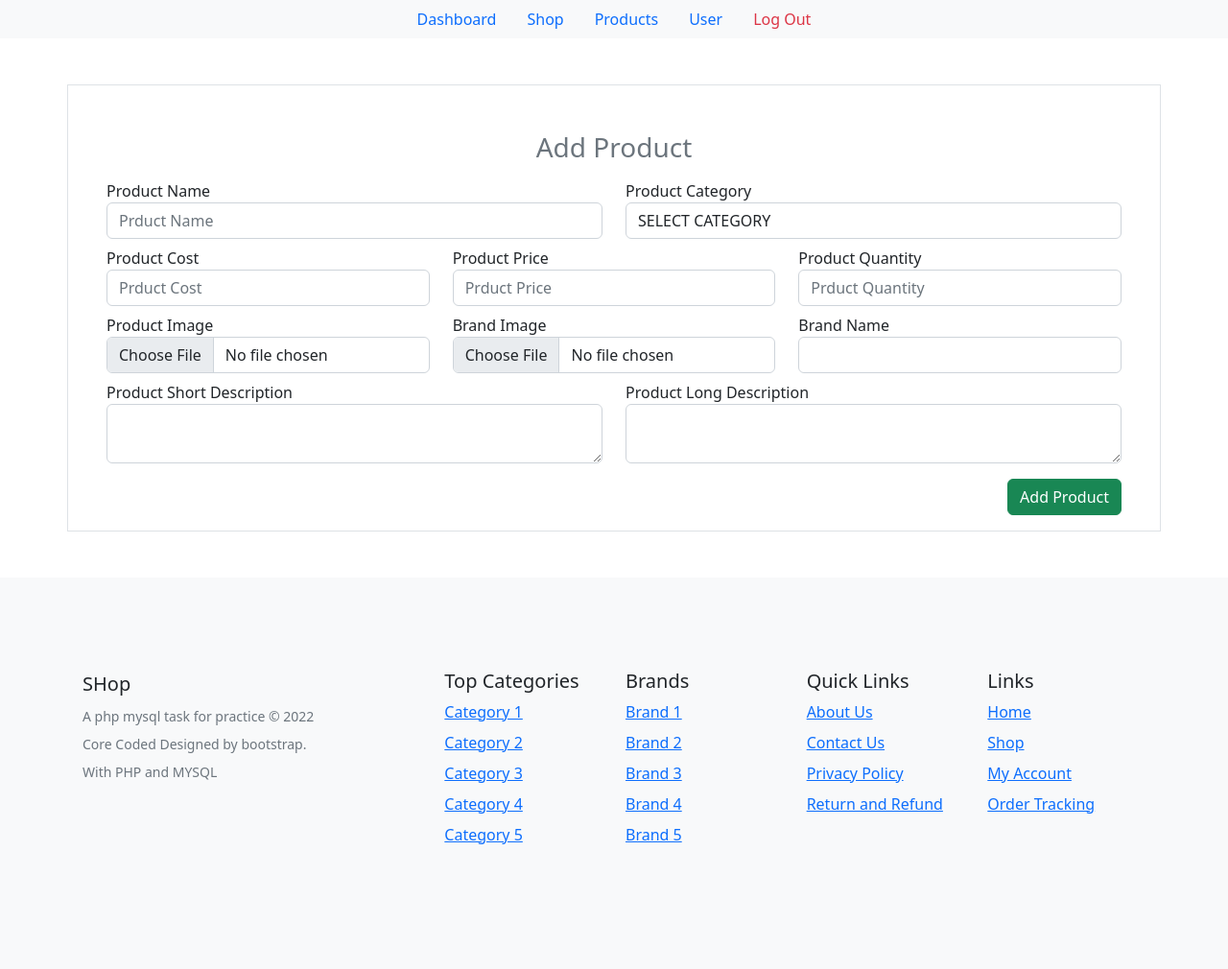
After one commit to saurabhcedcoss/php_mysql_project_shop, a PHP site: page /View/admin/product.php in a window 1280 px wide. The commit adds this page. Shown: the whole page at 96% size. Run offline with PHP 8.4, Linux system fonts and the light colour scheme; data that the repository does not hold is empty.

Commit message:
designing ready

```diff
--- /dev/null
+++ b/src/Controller/admin/dashboard.php
@@ -0,0 +1,4 @@
+<?php
+include "../../config/config.php";
+include "details.php";
+?>
--- /dev/null
+++ b/src/Controller/admin/product.php
@@ -0,0 +1,63 @@
+<?php
+include "../../config/config.php";
+?>
+<form action="" method="POST" id="prForm" enctype="multipart/form-data">
+    <div class="row mt-5 mb-2">
+        <div class="col text-center"><h3 class="text-muted">Add Product</h3></div>
+    </div>
+    <div class="row ms-3 me-3 mb-2">
+        <div class="col">
+            <label for="prName">Product Name</label>
+            <input type="text" class="form-control" name="prName" id="prName" placeholder="Prduct Name">
+        </div>
+        <div class="col">
+            <label for="prCategory">Product Category</label>
+            <select class="form-control" id="prCategory" name="prCategory">
+                <option value="">SELECT CATEGORY</option>
+            </select>
+        </div>
+    </div>
+    <div class="row ms-3 me-3 mb-2">
+        <div class="col">
+            <label for="prCost">Product Cost</label>
+            <input type="number" class="form-control" name="prCost" id="prCost" placeholder="Prduct Cost">
+        </div>
+        <div class="col">
+            <label for="prPrice">Product Price</label>
+            <input type="number" class="form-control" name="prPrice" id="prPrice" placeholder="Prduct Price">
+        </div>
+        <div class="col">
+            <label for="prQuantity">Product Quantity</label>
+            <input type="number" class="form-control" name="prQuantity" id="prQuantity" placeholder="Prduct Quantity">
+        </div>
+    </div>
+    <div class="row ms-3 me-3 mb-2">
+        <div class="col">
+            <label for="prImage">Product Image</label>
+            <input type="file" class="form-control" name="prImage" id="prImage">
+        </div>
+        <div class="col">
+            <label for="brImage">Brand Image</label>
+            <input type="file" class="form-control" name="brImage" id="brImage">
+        </div>
+        <div class="col">
+            <label for="brName">Brand Name</label>
+            <input type="text" class="form-control" name="brName" id="brName">
+        </div>
+    </div>
+    <div class="row ms-3 me-3 mb-2">
+        <div class="col">
+            <label for="prSdescription">Product Short Description</label>
+            <textarea class="form-control" name="prSdescription" id="prSdescription"></textarea>
+        </div>
+        <div class="col">
+            <label for="prLdescription">Product Long Description</label>
+            <textarea class="form-control" name="prLdescription" id="prLdescription"></textarea>
+        </div>
+    </div>
+    <div class="row mb-3 mt-3 me-3">
+        <div class="col text-end">
+            <button class="btn btn-md btn-success">Add Product</button>
+        </div>
+    </div>
+</form>
--- /dev/null
+++ b/src/View/admin/product.php
@@ -0,0 +1,39 @@
+<!DOCTYPE html>
+<html lang="en">
+
+<head>
+    <meta charset="UTF-8">
+    <meta http-equiv="X-UA-Compatible" content="IE=edge">
+    <meta name="viewport" content="width=device-width, initial-scale=1.0">
+    <title>SHOP</title>
+    <!-- bootstrap cdn -->
+    <link href="https://cdn.jsdelivr.net/npm/bootstrap@5.2.2/dist/css/bootstrap.min.css" rel="stylesheet">
+    <script src="https://cdn.jsdelivr.net/npm/bootstrap@5.2.2/dist/js/bootstrap.bundle.min.js"></script>
+    <!-- jquery cdn -->
+    <script src="https://ajax.googleapis.com/ajax/libs/jquery/3.6.0/jquery.min.js"></script>
+    <!-- bootstrap icons -->
+    <!-- CSS only -->
+    <link rel="stylesheet" href="https://cdn.jsdelivr.net/npm/bootstrap-icons@1.10.2/font/bootstrap-icons.css">
+    <!-- JavaScript Bundle with Popper -->
+</head>
+
+<body>
+    <!-- navigation section -->
+    <div class="container-fluid navbar-light bg-light">
+        <div class="container">
+            <?php include "../../inc/admin/menu.php"; ?>
+        </div>
+
+    </div>
+    <!-- dashboard -->
+    <div class="container border mt-5">
+<?php include "../../Controller/admin/product.php" ?>
+    </div>
+    <!-- brand area -->
+    <div class="container mt-3">
+    </div>
+    <!-- footer section -->
+    <?php include "../../inc/footer.php"; ?>
+</body>
+
+</html>
--- a/src/config/config.php
+++ b/src/config/config.php
@@ -1,20 +1,41 @@
-<!-- shop table -->
+<!-- shop table
 CREATE TABLE `shop_db`.`shop_data` ( `shop_id` INT(50) NOT NULL AUTO_INCREMENT , `shop_name` VARCHAR(200) NOT NULL , `shop_contact` VARCHAR(200) NOT NULL , `shop_email` VARCHAR(200) NOT NULL , `shop_address` VARCHAR(200) NOT NULL , `owner_name` VARCHAR(200) NOT NULL , `owner_email` VARCHAR(200) NOT NULL , `owner_contact` VARCHAR(200) NOT NULL , PRIMARY KEY (`shop_id`)) ENGINE = InnoDB;
-<!-- user table -->
+ user table
 CREATE TABLE `shop_db`.`user_data` ( `user_id` INT(50) NOT NULL AUTO_INCREMENT , `user_name` VARCHAR(200) NOT NULL , `user_contact` VARCHAR(200) NOT NULL , `user_email` VARCHAR(200) NOT NULL , `user_image` VARCHAR(200) NOT NULL , PRIMARY KEY (`user_id`)) ENGINE = InnoDB;
-<!-- login table -->
+ login table
 CREATE TABLE `shop_db`.`login_data` ( `user_id` INT(50) NOT NULL AUTO_INCREMENT , `user_email` VARCHAR(200) NOT NULL , `user_password` VARCHAR(200) NOT NULL , `user_role` VARCHAR(200) NOT NULL , PRIMARY KEY (`user_id`)) ENGINE = InnoDB;
-<!-- product data -->
+ product data
 CREATE TABLE `shop_db`.`product_data` ( `product_id` INT(50) NOT NULL AUTO_INCREMENT , `user_id` VARCHAR(200) NOT NULL , `product_category` VARCHAR(200) NOT NULL , `product_sold` VARCHAR(200) NOT NULL , PRIMARY KEY (`product_id`)) ENGINE = InnoDB;
-<!-- product detail -->
+ product detail
 CREATE TABLE `shop_db`.`product_detail` ( `product_id` INT(50) NOT NULL AUTO_INCREMENT , `product_name` VARCHAR(200) NOT NULL , `product_short` VARCHAR(200) NOT NULL , `product_long` LONGTEXT NOT NULL , PRIMARY KEY (`product_id`)) ENGINE = InnoDB;
-<!-- product review -->
+ product review
 CREATE TABLE `shop_db`.`product_review` ( `review_id` INT(50) NOT NULL AUTO_INCREMENT , `product_text` VARCHAR(200) NOT NULL , `product_star` VARCHAR(200) NOT NULL , `product_id` INT(50) NOT NULL , `user_id` INT(50) NOT NULL , PRIMARY KEY (`review_id`)) ENGINE = InnoDB;
-<!-- product cost -->
+ product cost
 CREATE TABLE `shop_db`.`product_cost` ( `cost_id` INT(50) NOT NULL AUTO_INCREMENT , `product_id` VARCHAR(200) NOT NULL , `product_price` VARCHAR(200) NOT NULL , `product_cost` VARCHAR(200) NOT NULL , PRIMARY KEY (`cost_id`)) ENGINE = InnoDB;
-<!-- order data -->
+ order data
 CREATE TABLE `shop_db`.`order_data` ( `order_id` INT(50) NOT NULL AUTO_INCREMENT , `product_id` INT(50) NOT NULL , `user_id` INT(50) NOT NULL , `order_date` DATE NOT NULL , PRIMARY KEY (`order_id`)) ENGINE = InnoDB;
-<!-- order status -->
+ order status
 CREATE TABLE `shop_db`.`order_status` ( `status_id` INT(50) NOT NULL AUTO_INCREMENT , `order_mode` VARCHAR(200) NOT NULL , `order_date` DATE NOT NULL , `order_delivery` DATE NOT NULL , PRIMARY KEY (`status_id`)) ENGINE = InnoDB;
-<!-- order details -->
-CREATE TABLE `shop_db`.`order_details` ( `order_id` INT(50) NOT NULL AUTO_INCREMENT , `order_cost` VARCHAR(200) NOT NULL , `order_quantity` VARCHAR(200) NOT NULL , `order_number` VARCHAR(200) NOT NULL , PRIMARY KEY (`order_id`)) ENGINE = InnoDB;
+ order details
+CREATE TABLE `shop_db`.`order_details` ( `order_id` INT(50) NOT NULL AUTO_INCREMENT , `order_cost` VARCHAR(200) NOT NULL , `order_quantity` VARCHAR(200) NOT NULL , `order_number` VARCHAR(200) NOT NULL , PRIMARY KEY (`order_id`)) ENGINE = InnoDB; -->
+<?php
+class Dbconnect
+{
+    public $servername;
+    public $username;
+    public $password;
+    public $database;
+    function __construct($servername, $username, $password, $database)
+    {
+        $this->servername = $servername;
+        $this->username = $username;
+        $this->password = $password;
+        $this->database = $database;
+    }
+    function dbConnect(){
+          mysqli_connect($this->servername,$this->username,$this->password,$this->database);
+    }
+}
+$conn = new Dbconnect('mysql-server','root','secret','shop_db');
+$conn->dbConnect();
+?>
--- a/src/inc/admin/menu.php
+++ b/src/inc/admin/menu.php
@@ -0,0 +1,17 @@
+<ul class="nav justify-content-center">
+  <li class="nav-item">
+    <a class="nav-link active" href="#">Dashboard</a>
+  </li>
+  <li class="nav-item">
+    <a class="nav-link" href="#">Shop</a>
+  </li>
+  <li class="nav-item">
+    <a class="nav-link" href="#">Products</a>
+  </li>
+  <li class="nav-item">
+    <a class="nav-link" href="#">User</a>
+  </li>
+  <li class="nav-item">
+    <a class="nav-link text-danger" href="#">Log Out</a>
+  </li>
+</ul>
--- a/src/index.php
+++ b/src/index.php
@@ -1,6 +1,5 @@
 <!DOCTYPE html>
 <html lang="en">
-
 <head>
     <meta charset="UTF-8">
     <meta http-equiv="X-UA-Compatible" content="IE=edge">
```
Also changed, not shown: src/Controller/admin/addcategory.php (added, +46 -0 lines), src/Controller/admin/details.php (added, +58 -0 lines), src/View/admin/category.php (added, +39 -0 lines), src/View/admin/dashboard.php (added, +39 -0 lines), src/Controller/admin/shop.php (added), 2 other files.
